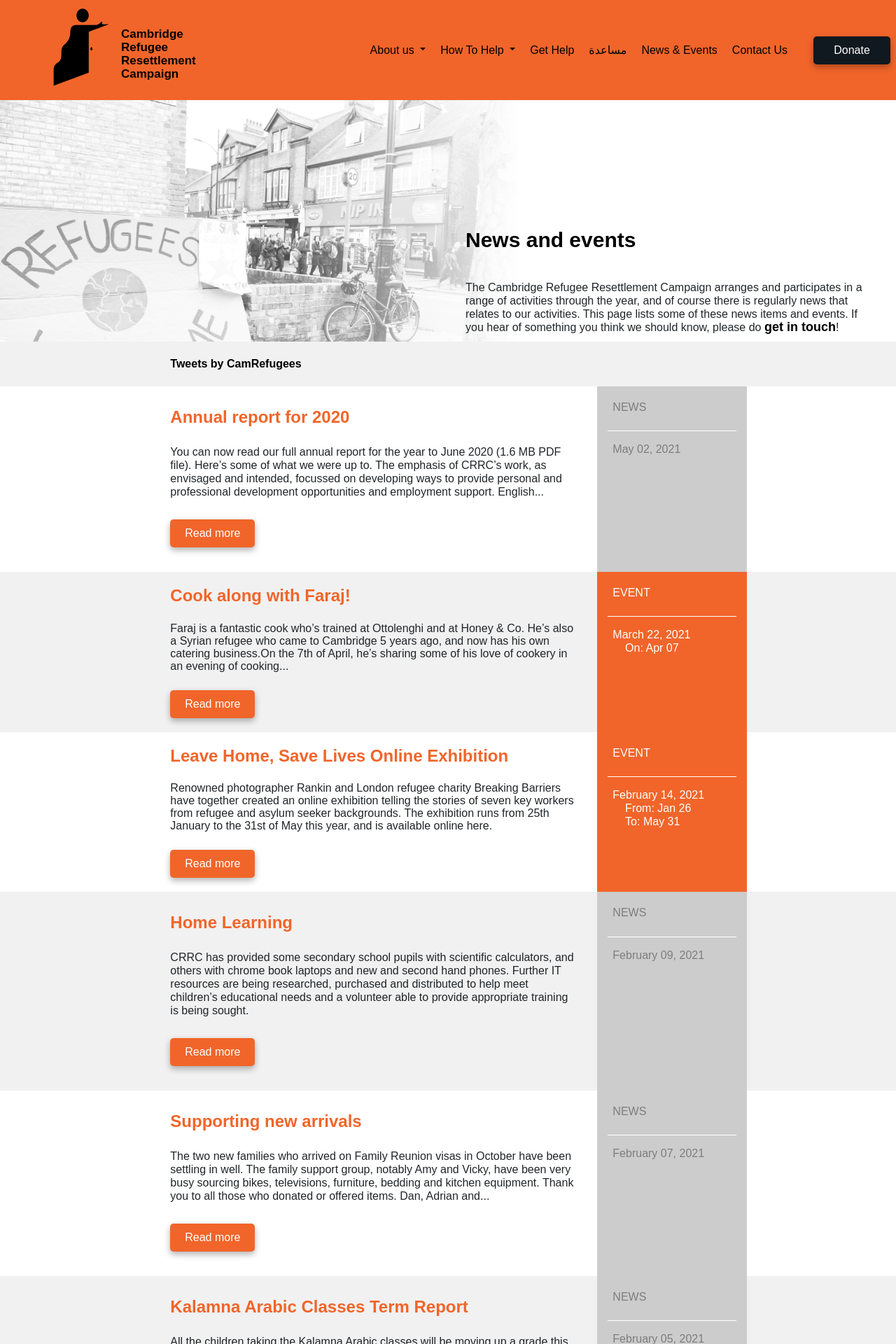
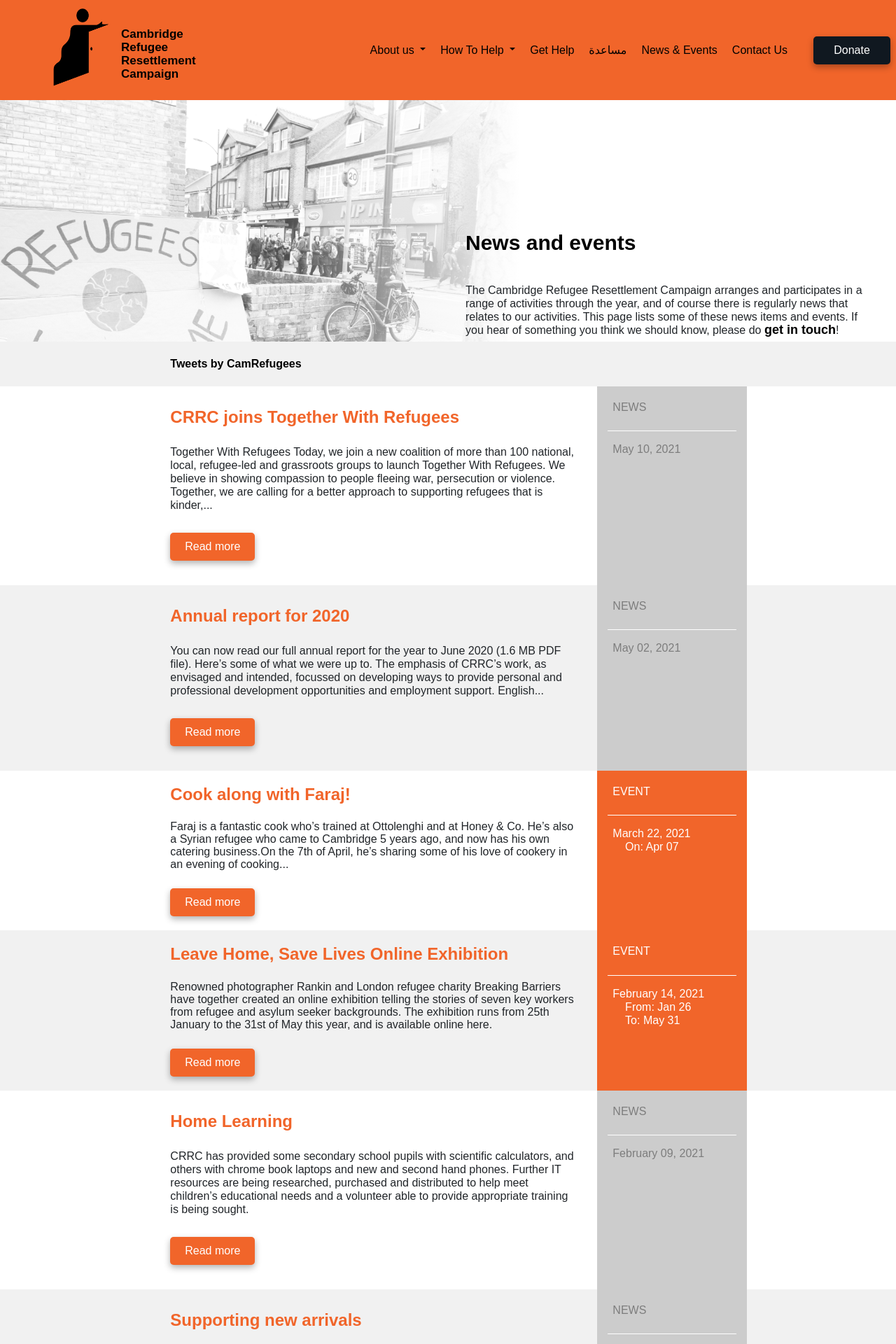
Before and after one commit to CambridgeRefugees/cambridgerefugees.github.io, a Jekyll site: the page built from news-events.md, in a window 1280 px wide. Shown: the top 1920 px of the page at 70% size. Built offline with Jekyll 4.4.1, drawn with Linux system fonts in a browser that asks for light colours; nearby versions of some CDN libraries; comment, search, counter and statistics services are not loaded.

Commit message:
Add 'Together with Refugees' launch announcement

```diff
--- /dev/null
+++ b/_posts/2021-05-10-together-with-refugees.md
@@ -0,0 +1,24 @@
+---
+layout: post
+title:  CRRC joins Together With Refugees
+date:   2021-05-10
+category: newslist
+type: news
+---
+
+![The Together With Refugees logo](/images/2021-05-10-together-with-refugees.png){: .float-right }
+
+## Together With Refugees
+
+Today, we join a new coalition of more than 100 national, local, refugee-led and grassroots groups to launch [<span class="orange">Together With</span> Refugees](https://www.togetherwithrefugees.org.uk). We believe in showing compassion to people fleeing war, persecution or violence.
+
+Together, we are calling for a better approach to supporting refugees that is kinder, fairer and more effective. This means standing up for people’s ability to seek safety in the UK no matter how they came here. It means ensuring people can live in dignity while they wait to hear if they will be granted protection. It means empowering refugees to rebuild their lives and make valuable contributions to their communities. And it means the UK working with other countries to do our bit to help people who are forced to flee their homes.
+
+[<span class="orange">Together With</span> Refugees](https://www.togetherwithrefugees.org.uk) aims to build on the power of our active movement to set the agenda together, inspire hope, and win deep change in the UK’s approach to refugees.
+
+Inspired by the refugee nation flag and the colours of a lifebelt, the orange heart symbolises hope and compassion. With the campaign slogan #WhoWeAre, the heart is intended to be adopted widely to show support for refugees while underpinning a sense of unity. They show that, together, as a movement, we are larger than the sum of our parts.
+
+Find out more at [the new website](https://www.togetherwithrefugees.org.uk).
+
+&nbsp;
+{: .clearfix}
--- a/_sass/pages/_internal.scss
+++ b/_sass/pages/_internal.scss
@@ -250,6 +250,10 @@
   max-width: 900px;
   margin-left: auto;
   margin-right: auto;
+
+  .orange {
+    color: $main-background-color;
+  }
 }
 
 @media only screen and (min-width: 480px) {
```
Also changed, not shown: images/2021-05-10-together-with-refugees.png (added).
